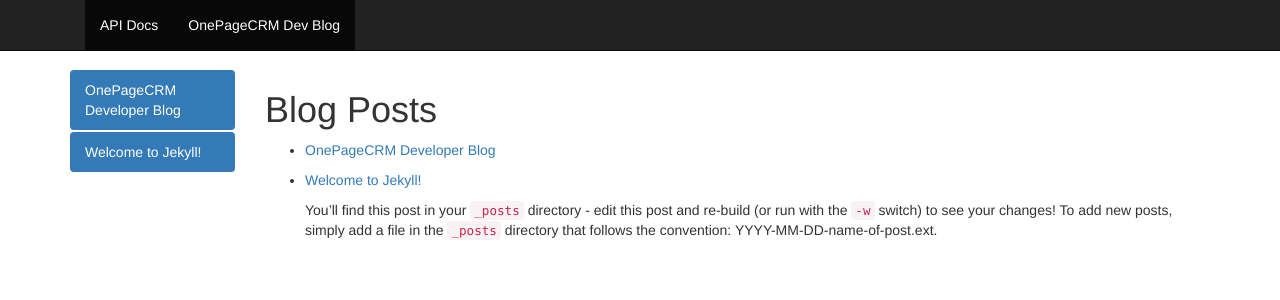
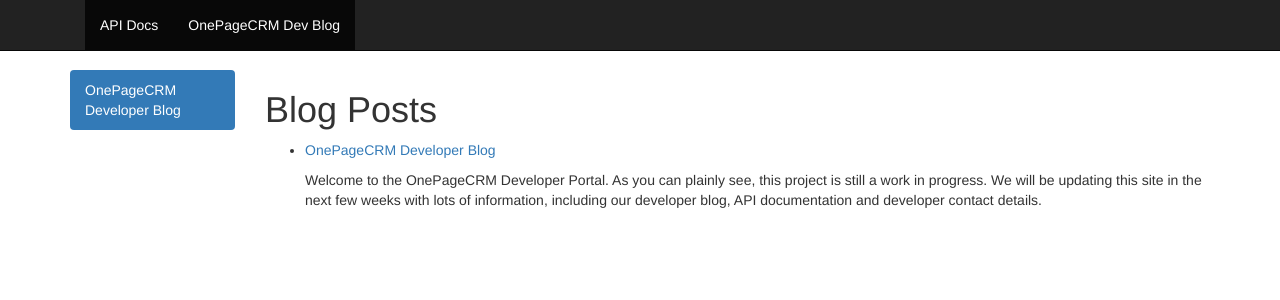
Before and after one commit to OnePageCRM/OnePageCRM.github.io, a Jekyll site: the page built from index.html, in a window 1280 px wide. Shown: the top 300 px of the page. Built offline with Jekyll 4.4.1, drawn with Linux system fonts in a browser that asks for light colours; nearby versions of some CDN libraries; Markdown is read by kramdown in place of the engine named in the settings.

Commit message:
updated blogpost and removed default one

```diff
--- a/_posts/2014-02-17-OnePageCRM-Developer-Blog.markdown
+++ b/_posts/2014-02-17-OnePageCRM-Developer-Blog.markdown
@@ -4,3 +4,10 @@
 date:   2014-02-17 18:37:16
 categories: onepagecrm
 ---
+
+Welcome to the OnePageCRM Developer Portal. As you can plainly see, this project is still a work in progress.
+We will be updating this site in the next few weeks with lots of information, including our developer blog, API documentation and developer contact details.
+
+Please bear with us for the time being, and we will have the developer portal up and running ASAP.
+
+Peter
--- a/_posts/2014-02-17-welcome-to-jekyll.markdown
+++ /dev/null
@@ -1,24 +0,0 @@
----
-layout: post
-title:  "Welcome to Jekyll!"
-date:   2014-02-17 17:37:16
-categories: jekyll update
----
-
-You'll find this post in your `_posts` directory - edit this post and re-build (or run with the `-w` switch) to see your changes!
-To add new posts, simply add a file in the `_posts` directory that follows the convention: YYYY-MM-DD-name-of-post.ext.
-
-Jekyll also offers powerful support for code snippets:
-
-{% highlight ruby %}
-def print_hi(name)
-  puts "Hi, #{name}"
-end
-print_hi('Tom')
-#=> prints 'Hi, Tom' to STDOUT.
-{% endhighlight %}
-
-Check out the [Jekyll docs][jekyll] for more info on how to get the most out of Jekyll. File all bugs/feature requests at [Jekyll's GitHub repo][jekyll-gh].
-
-[jekyll-gh]: https://github.com/mojombo/jekyll
-[jekyll]:    http://jekyllrb.com
```
